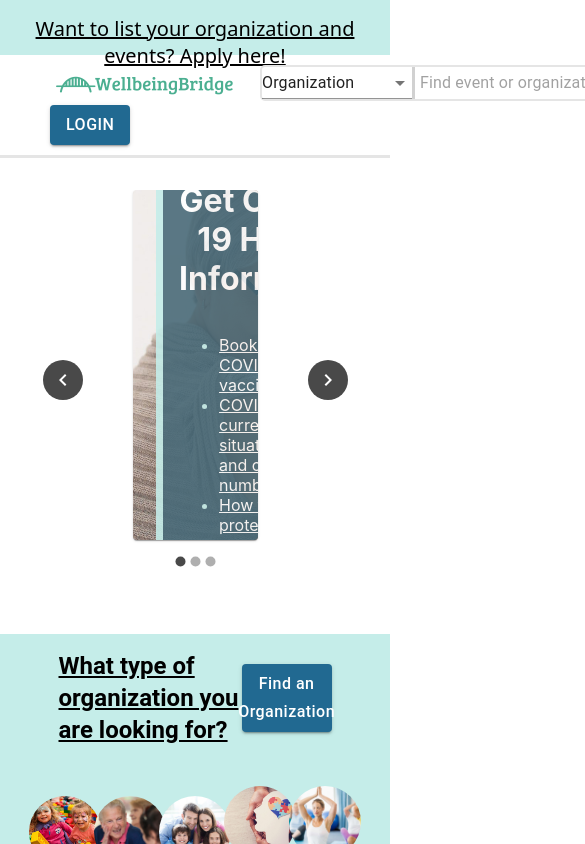
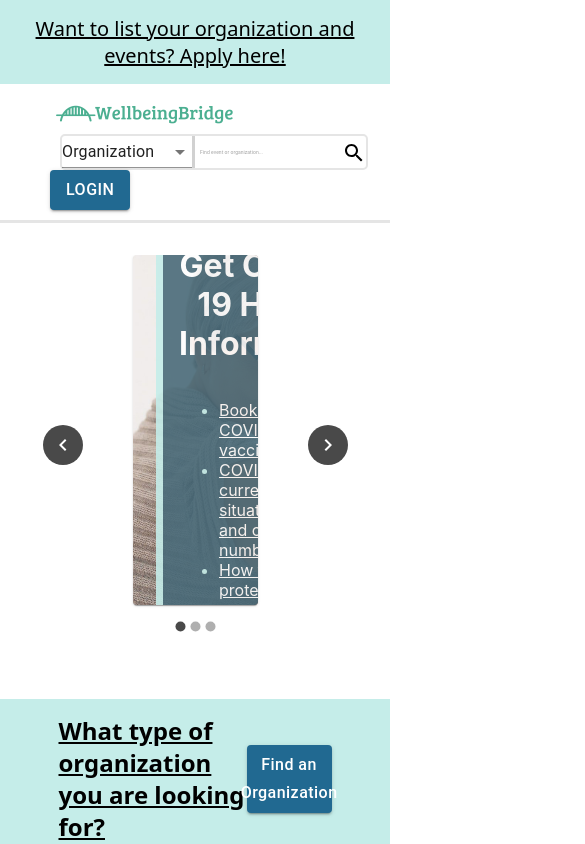
Before and after one commit to sharon-meishi/COMP9323_Group13_WellbeingBridge, a React (Create React App) app in the folder frontend/: page /home in a window 390 px wide. Shown: the top 844 px of the page, 585 px wide, since content can reach past the window. Built offline with nearby package versions, Linux system fonts and the light colour scheme.

Commit message:
navbar update

```diff
--- a/frontend/src/components/HomePage/OrganizationAllType.js
+++ b/frontend/src/components/HomePage/OrganizationAllType.js
@@ -49,7 +49,7 @@ const useStyles = makeStyles((theme) => ({
   },
   titleStyle: {
     textDecoration: 'underline',
-    fontFamily: `'Noto', 'Roboto'`,
+    fontFamily: `'Noto Sans', 'Roboto'`,
     fontWeight: '600'
   },
 }));
--- a/frontend/src/components/NavBar.js
+++ b/frontend/src/components/NavBar.js
@@ -5,14 +5,14 @@ import icon from '../Assets/WellbeingBridgeLogo.png';
 import { FormControl, MenuItem, Select, InputBase } from '@material-ui/core';
 import HomePageButton from './HomePageButton';
 
-const useStyles = makeStyles(() => ({
+const useStyles = makeStyles((theme) => ({
   root: {
     flexGrow: 1,
   },
   title: {
-    height: '40px',
     backgroundColor: '#C5EDE9',
     paddingTop: '15px',
+    paddingBottom: '15px',
     fontFamily: 'Noto Sans',
     fontSize: '20px',
     fontWeight: 400,
@@ -36,6 +36,7 @@ const useStyles = makeStyles(() => ({
   leftBox: {
     display: 'flex',
     flexDirection: 'row',
+    flexWrap: 'wrap'
   },
   searchBox: {
     border: '2px solid #E5E5E5',
@@ -46,12 +47,16 @@ const useStyles = makeStyles(() => ({
     borderRadius: '5px'
   },
   select: {
-    width: '150px',
+    width: '130px',
   },
   input: {
     borderLeft: 'solid rgba(0, 0, 0, 0.18)',
+    paddingLeft: '5px',
     width: '250px',
-    paddingLeft: '5px',
+    [theme.breakpoints.down('sm')]:{
+        fontSize: '5px',
+        width:'150px'
+    }
   },
   search: {
     marginTop: '5px',
```
